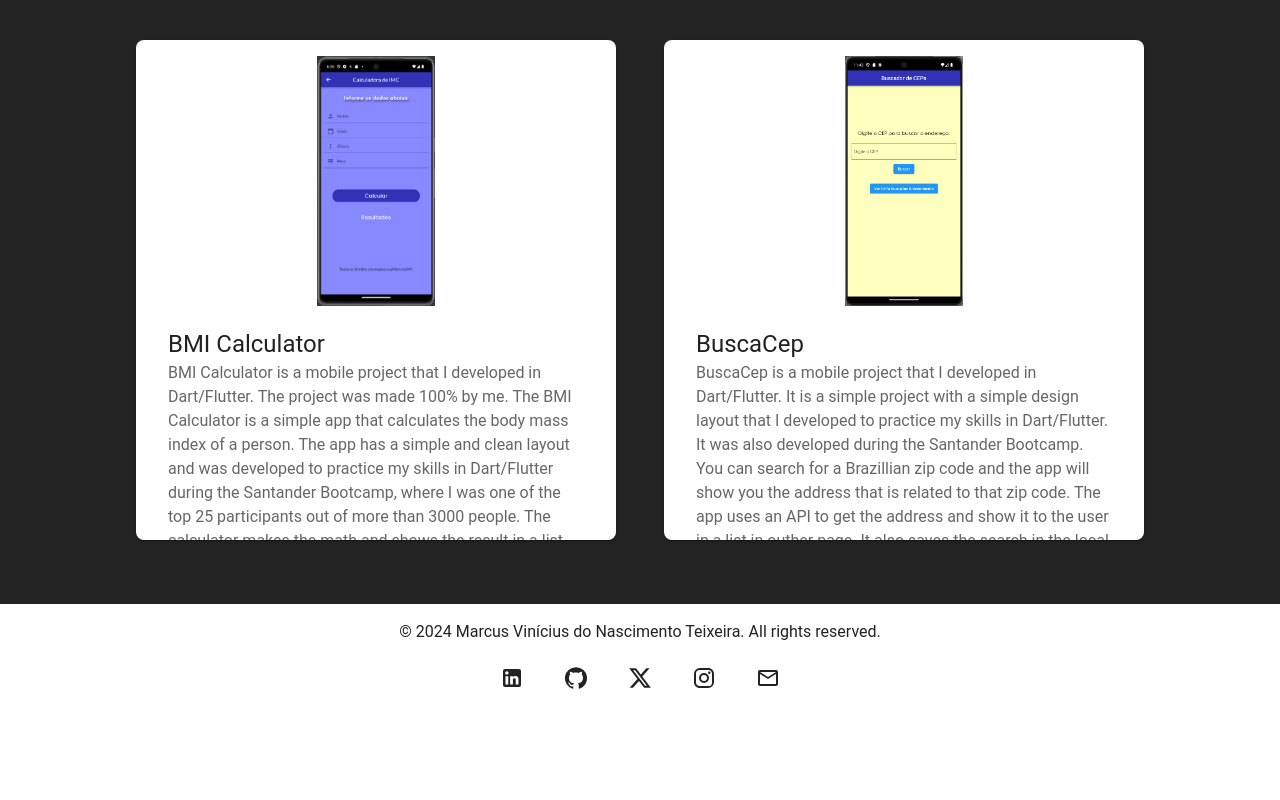
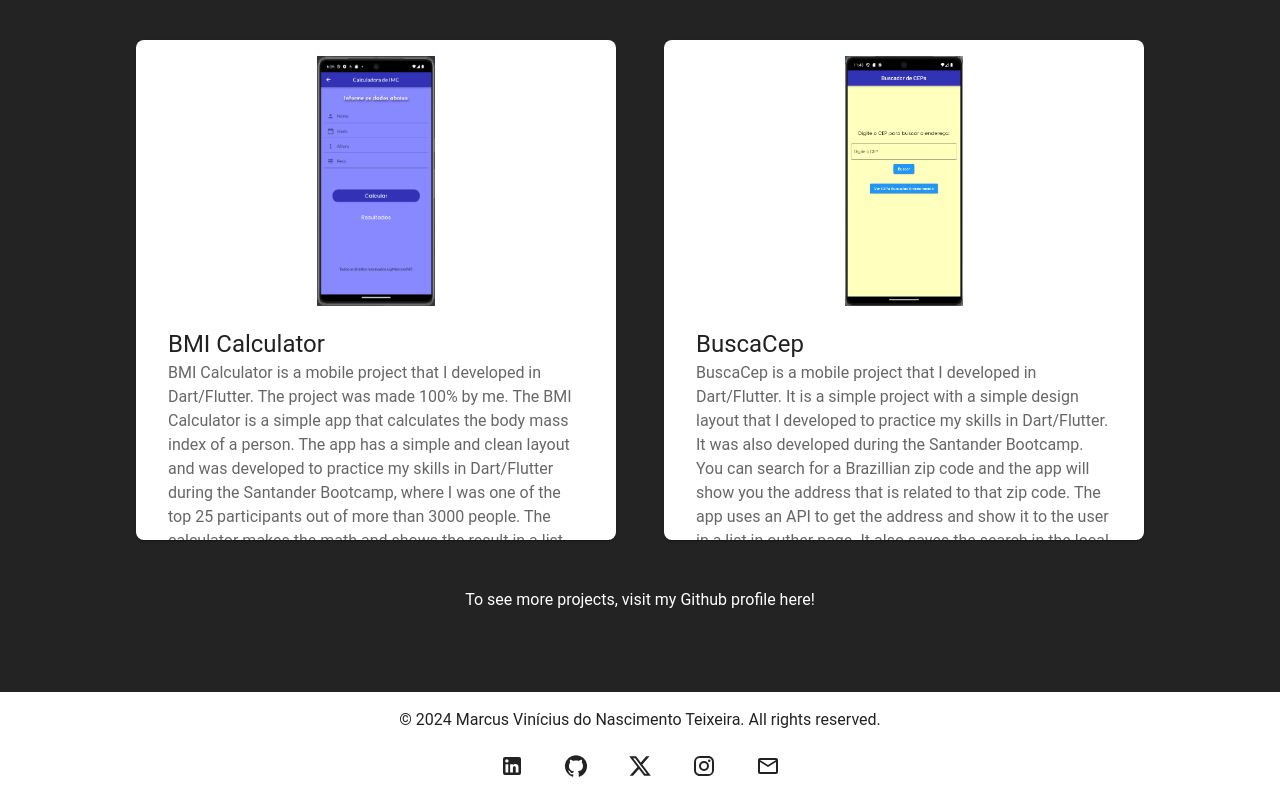
Before and after one commit to MarcusVNT/my-portfolio, a React (Vite) app: page / in a window 1280 px wide. Shown: the part 3268-4068 px from the top of the page. Before the commit the page ends 3980 px from the top, so only its background shows below. Built offline with nearby package versions, Linux system fonts and the light colour scheme; a web font is replaced by a local one.

Commit message:
Github link on projects section.

```diff
--- a/src/pages/Home/sections/Projects/Cards.tsx
+++ b/src/pages/Home/sections/Projects/Cards.tsx
@@ -1,4 +1,12 @@
-import { Card, CardContent, Grid, Stack, Typography } from "@mui/material";
+import {
+  Card,
+  CardContent,
+  Grid,
+  Link,
+  Stack,
+  Typography,
+  styled,
+} from "@mui/material";
 import Dogs from "../../../../../public/dogs.png";
 import AudioNotes from "../../../../../public/audioNotes.png";
 import FancyWatches from "../../../../../public/fancyWatches.png";
@@ -7,6 +15,14 @@ import BMI from "../../../../../public/bmiFlutter.png";
 import BuscaCep from "../../../../../public/buscaCep.png";
 
 export default function Cards() {
+  const StyledLink = styled(Link)({
+    alignItems: "center",
+    justifyContent: "center",
+    color: "#fff",
+    "&:hover": {
+      color: "#4f8e3e",
+    },
+  });
   return (
     <Grid container gap="48px" justifyContent="center">
       <Grid item xs={5}>
@@ -224,6 +240,18 @@ export default function Cards() {
           </CardContent>
         </Card>
       </Grid>
+      <Grid item xs={12}>
+        <Typography
+          component="div"
+          marginBottom="16px"
+          color="#fff"
+          textAlign="center"
+          alignItems="center"
+        >
+          To see more projects, visit my Github profile
+          <StyledLink href="https://github.com/MarcusVNT"> here!</StyledLink>
+        </Typography>
+      </Grid>
     </Grid>
   );
 }
```
